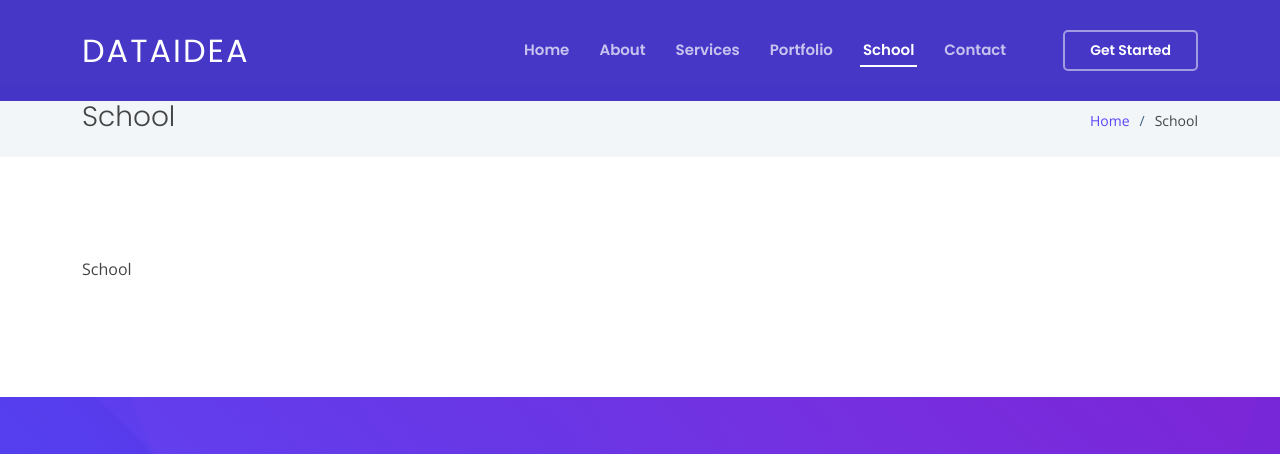
After one commit to jumashafara/dataidea, a Django app: a page that uses templates/components/base.html in a window 1280 px wide. The commit adds this page. Shown: the top 454 px of the page. Run offline with Django 4.2, Linux system fonts and the light colour scheme; some libraries are stand-ins or nearby versions.

Commit message:
adjusted base and school templates

```diff
--- /dev/null
+++ b/school/templates/school/browse.html
@@ -0,0 +1,33 @@
+{% extends 'components/base.html' %}
+<!-- Page Content -->
+{% block content %}
+<main id="main">
+  <!-- ======= Breadcrumbs ======= -->
+  <section class="breadcrumbs">
+    <div class="container">
+      <div class="d-flex justify-content-between align-items-center">
+        <h2>School</h2>
+        <ol>
+          <li><a href="{% url 'index:home' %}">Home</a></li>
+          <li>School</li>
+        </ol>
+      </div>
+    </div>
+  </section>
+  <!-- End Breadcrumbs -->
+
+  <section class="inner-page">
+    <div class="container">
+      <p>School</p>
+    </div>
+  </section>
+</main>
+<!-- End #main -->
+
+<!-- JavaScript -->
+<script>
+  document.querySelector("#header").style.background = "rgba(24, 6, 185, 0.8)";
+
+  document.querySelector(".school").classList.add("active");
+</script>
+{% endblock %}
--- a/school/urls.py
+++ b/school/urls.py
@@ -4,4 +4,5 @@ from . import views
 app_name = 'school'
 
 urlpatterns = [
+    path(route='browse', view=views.browse, name='browse')
 ]
--- a/school/views.py
+++ b/school/views.py
@@ -1,3 +1,9 @@
 from django.shortcuts import render
 
 # Create your views here.
+def browse(request):
+    context = {}
+    template_name = 'school/browse.html'
+    return render(request=request,
+                  template_name=template_name,
+                   context=context )
--- a/templates/components/base.html
+++ b/templates/components/base.html
@@ -62,33 +62,67 @@
 
         <nav id="navbar" class="navbar">
           <ul>
-            <li><a class="nav-link scrollto active" href="#hero">Home</a></li>
-            <li><a class="nav-link scrollto" href="#about">About</a></li>
-            <li><a class="nav-link scrollto" href="#services">Services</a></li>
             <li>
-              <a class="nav-link scrollto" href="#portfolio">Portfolio</a>
+              <a
+                class="nav-link scrollto home"
+                href="{% url 'index:home' %}#hero"
+                >Home</a
+              >
             </li>
-            <li><a class="nav-link scrollto" href="">School</a></li>
-            <!-- <li class="dropdown"><a href="#"><span>Drop Down</span> <i class="bi bi-chevron-down"></i></a>
+            <li>
+              <a
+                class="nav-link scrollto about"
+                href="{% url 'index:home' %}#about"
+                >About</a
+              >
+            </li>
+            <li>
+              <a
+                class="nav-link scrollto services"
+                href="{% url 'index:home' %}#services"
+                >Services</a
+              >
+            </li>
+            <li>
+              <a
+                class="nav-link scrollto portfolio"
+                href="{% url 'index:home' %}#portfolio"
+                >Portfolio</a
+              >
+            </li>
+            <li>
+              <a
+                class="nav-link scrollto school"
+                href="{% url 'school:browse' %}"
+                >School</a
+              >
+            </li>
+            <!-- <li class="dropdown"><a href=""><span>Drop Down</span> <i class="bi bi-chevron-down"></i></a>
             <ul>
-              <li><a href="#">Drop Down 1</a></li>
-              <li class="dropdown"><a href="#"><span>Deep Drop Down</span> <i class="bi bi-chevron-right"></i></a>
+              <li><a href="">Drop Down 1</a></li>
+              <li class="dropdown"><a href=""><span>Deep Drop Down</span> <i class="bi bi-chevron-right"></i></a>
                 <ul>
-                  <li><a href="#">Deep Drop Down 1</a></li>
-                  <li><a href="#">Deep Drop Down 2</a></li>
-                  <li><a href="#">Deep Drop Down 3</a></li>
-                  <li><a href="#">Deep Drop Down 4</a></li>
-                  <li><a href="#">Deep Drop Down 5</a></li>
+                  <li><a href="">Deep Drop Down 1</a></li>
+                  <li><a href="">Deep Drop Down 2</a></li>
+                  <li><a href="">Deep Drop Down 3</a></li>
+                  <li><a href="">Deep Drop Down 4</a></li>
+                  <li><a href="">Deep Drop Down 5</a></li>
                 </ul>
               </li>
-              <li><a href="#">Drop Down 2</a></li>
-              <li><a href="#">Drop Down 3</a></li>
-              <li><a href="#">Drop Down 4</a></li>
+              <li><a href="">Drop Down 2</a></li>
+              <li><a href="">Drop Down 3</a></li>
+              <li><a href="">Drop Down 4</a></li>
             </ul>
           </li> -->
-            <li><a class="nav-link scrollto" href="#contact">Contact</a></li>
             <li>
-              <a class="getstarted scrollto" href="#about">Get Started</a>
+              <a class="nav-link scrollto" href="{% url 'index:home' %}#contact"
+                >Contact</a
+              >
+            </li>
+            <li>
+              <a class="getstarted scrollto" href="{% url 'index:home' %}#about"
+                >Get Started</a
+              >
             </li>
           </ul>
           <i class="bi bi-list mobile-nav-toggle"></i>
```
Also changed, not shown: other parts of templates/components/base.html (+12 -11 lines).
